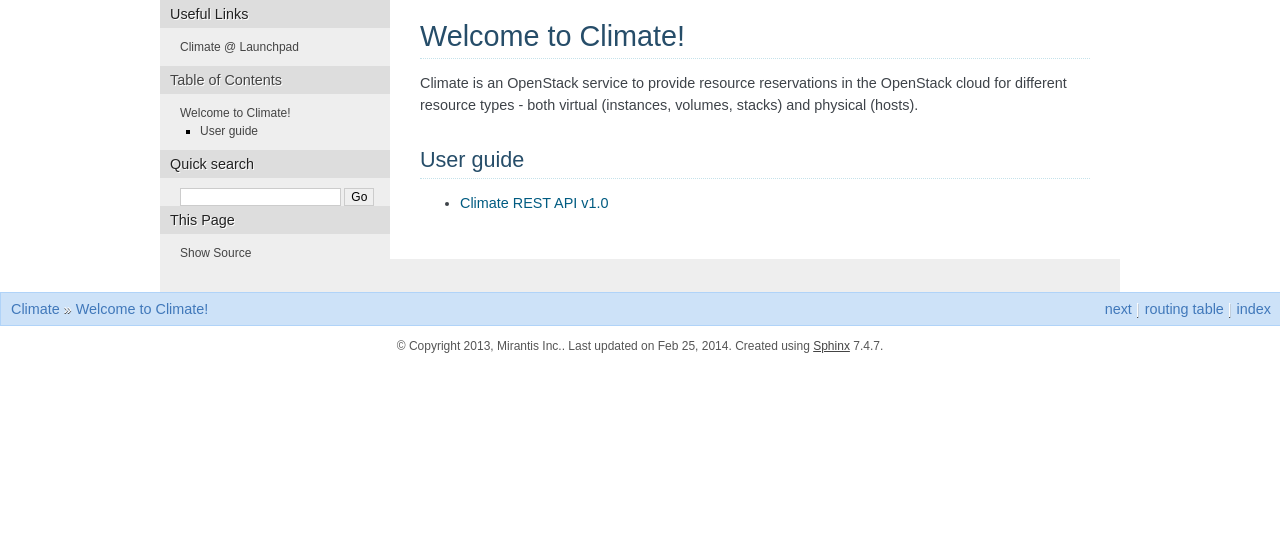
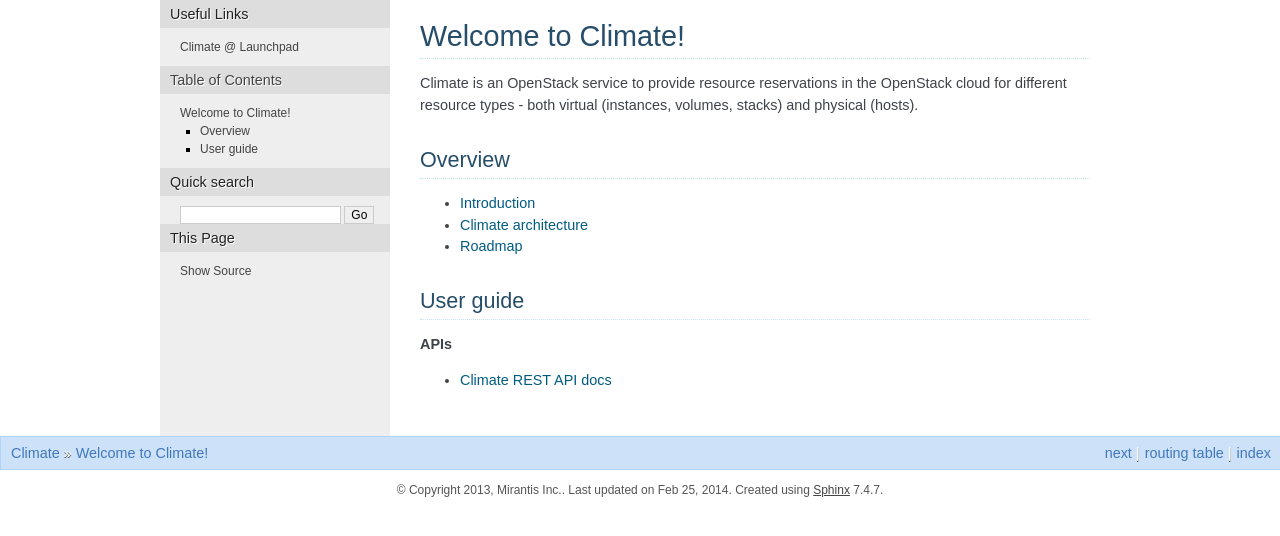
Before and after one commit to openstack/blazar, a Sphinx documentation site: the page built from doc/source/index.rst, in a window 1280 px wide. Shown: the top 536 px of the page. Built offline with Sphinx 7.4.7, drawn with Linux system fonts in a browser that asks for light colours; formulas are drawn with MathJax 3; the version number could not be read and is left out; some of the changed lines change nothing that is shown.

Commit message:
Start moving Climate docs from wiki to Sphinx docs
* add common introduction and architecture information
* create more appropriate structure for REST API docs

Change-Id: I27b95aa76814f5d6bf6737c56594c7e5ba9d667c
Partially implements: blueprint climate-docs

```diff
--- /dev/null
+++ b/doc/source/architecture.rst
@@ -0,0 +1,70 @@
+Climate architecture
+====================
+
+Climate design can be described by following diagram:
+
+.. image:: images/climate-architecture.png
+    :width: 700 px
+    :scale: 99 %
+    :align: left
+
+**climate-client** - provides the opportunity to communicate with Climate via
+*REST API* (climate-api service).
+
+**climate-api** - waits for the REST calls from the outside world to redirect
+them to the manager. climate-api communicates with climate-manager via RPC.
+Runs as a separated process.
+
+**climate-manager** - implements all logic and operations with leases,
+reservations and events. Communicates with Climate DB and stores there data
+structure of connected leases, reservations (both physical and virtual) and
+events. climate-manager service is responsible for running events created for
+lease and process all actions that should be done this moment. Manager uses
+resource-plugins to work with concrete resources (instances, volumes, compute
+hosts). climate-manager uses Keystone trusts to commit actions on behalf of
+user who has created lease before.
+
+**resource-plugin** - responsible for exact actions to do with reserved
+resources (VMs, volumes, etc.) When working knows only about resource ID and
+token to use. All resource plugins work in the same process as climate-manager.
+
+Virtual instance reservation
+----------------------------
+
+Virtual instance reservation mostly looks like usual instance booting for user
+- he/she only passes special hints to Nova containing information about future
+lease - lease start and end dates, its name, etc. Special Nova API extensions
+parse these parameter and use them to call Climate, passing to it ID of just
+created instance. If there is a need to reserve all instances in cloud (like in
+developer labs to automate process of resource reclaiming), default reservation
+extension might be used. By default it starts lease at the moment of request
+and gives it one month of lifetime.
+
+During the time lease has not started yet, instance will be shelved.
+
+Compute host reservation
+------------------------
+
+Now process of compute hosts reserving contains two steps:
+
+* admin marks hosts from common pool as possible to be reserved. That is
+  implemented by moving these hosts to special aggregate;
+* user asks for reserving of host with specified characteristics like:
+
+  * the region
+  * the availability zone
+  * the host capabilities extra specs (scoped and non-scoped format is
+    accepted)
+  * the number of CPU cores
+  * the amount of free RAM
+  * the amount of free disk space
+  * the number of hosts
+
+Technically speaking, resource ID here will be not host ID, because there might
+be many of them wanted. Resource here will be new aggregate containing reserved
+hosts. The time lease starts, user may use reserved compute capacity to run
+his/her instances on it passing special scheduler hint to Nova. When host is
+reserved, it’s not used for usual instance running, it might be used only when
+lease starts and only by passing reservation ID to Nova. That is implemented
+using special Nova Scheduler filter, that passes reservation ID to Climate and
+checks if user really can use reserved compute capacity.
--- a/doc/source/index.rst
+++ b/doc/source/index.rst
@@ -5,9 +5,22 @@
 OpenStack cloud for different resource types - both virtual (instances,
 volumes, stacks) and physical (hosts).
 
+Overview
+--------
+
+.. toctree::
+    :maxdepth: 1
+
+    introduction
+    architecture
+    Roadmap <https://wiki.openstack.org/wiki/Climate/Roadmap>
+
 User guide
 ----------
+
+**APIs**
+
 .. toctree::
    :maxdepth: 1
 
-   rest_api_v1.0
+   restapi/index
--- /dev/null
+++ b/doc/source/introduction.rst
@@ -0,0 +1,105 @@
+Introduction
+============
+
+Idea of creating Climate originated with two different use cases:
+
+* Compute host reservation (when user with admin privileges can reserve
+  hardware resources that are dedicated to the sole use of a tenant)
+* Virtual machine (instance) reservation (when user may ask reservation service
+  to provide him working VM not necessary now, but also in the future)
+
+Now these ideas have been transformed to more general view: with Climate user
+can request the resources of cloud environment to be provided (“leased”) to his
+project for specific amount on time, immediately or in future.
+
+Both virtual (Instances, Volumes, Networks) and hardware (full hosts with
+specific characteristics of RAM, CPU and etc) resources can be allocated via
+“lease”.
+
+In terms of benefits added, Resource Reservation Service will:
+
+* improve visibility of cloud resources consumption (current and planned for
+  future);
+* enable cloud resource planning based on current and future demand from end
+  users;
+* automate the processes of resource allocation and reclaiming;
+* provide energy efficiency for physical hosts (both compute and storage ones);
+* potentially provide leases as billable items for which customers can be
+  charged a flat fee or a premium price depending on amount of reserved cloud
+  resources and their usage.
+
+Glossary of terms
+-----------------
+
+**Reservation** is an allocation of certain cloud resource (Nova instance, Cinder
+volume, compute host, etc.) to particular project. Speaking about virtual
+reservations, we may have not only simple, solid ones (like already mentioned
+instances and volumes), but also complex ones - like Heat stacks and Savanna
+clusters. Reservation is characterized by status, resource type and identifier
+and lease it belongs to.
+
+**Lease** is a negotiation agreement between the provider (Climate, using OpenStack
+resources) and the consumer (user) where the former agrees to make some kind of
+resources (both virtual and physical) available to latter, based on a set of
+lease terms presented by the consumer. Here lease may be described as contract
+between user and reservation service about cloud resources to be provided right
+now or later. Technically speaking, lease is a group of reservations granted to
+particular project upon request. Lease is characterized by start time, end
+time, set of individual reservations and associated events.
+
+**Event** is simply something that may happen to lease. In most simple case event
+might describe lease start and lease end. Also it might be notification to user
+(e.g. about soon lease expiration) and some extra actions.
+
+Rationale
+---------
+
+Climate is created to:
+
+* manage cloud resources not only right now, but also in the future;
+* have dedicated recourses on certain amount of time;
+* prepare for the peak loads and perform capacity planning;
+* optimise energy consumption.
+
+Lease types (concepts)
+----------------------
+
+* **Immediate reservation**. Resources are provisioned immediately (like VM
+  boot or moving host to reserved user aggregate) or not at all. If request can
+  be fulfilled, lease is created and **success** status is returned. Lease
+  should be marked as **active** or **to_be_started**. Otherwise (if
+  request resource cannot be provisioned right now) failure status for this
+  request should be returned.
+* **Reservation with retries**. Mostly looks like previous variant, but in case
+  of failure, user may want to have several (configurable number) retries to
+  process lease creation action. In this case request will be processed till
+  that will be possible to create lease but not more than set in configuration
+  file number of times.
+* **Best-effort reservation**. Also might have place if lease creation request
+  cannot be fulfilled immediately. Best-effort mechanism starts something like
+  scavenger hunt trying to find resources for reservations. For compute hosts
+  reservation that makes much sense, because in case there are instances
+  belonging to other tenant on eligible hosts, and without them there will be
+  possible to reserve these hosts, Climate may start instances migration.
+  This operation can be timely and fairly complex and so different strategies
+  may be applied depending on heuristic factors such as the number, type and
+  state of the instances to be migrated. Also Climate should assert that there
+  are at least enough potential candidates for the migration prior to starting
+  the actual migration. If Climate decides to start migration, it returns
+  **success** state and marks lease as **in_progress**, otherwise -
+  **failure**. If this 'hunting' ends successfully before configurable
+  timeout has passed, lease should be marked as **active**, otherwise its
+  status is set to **timedout**.
+* **Delayed resource acquiring** or **scheduled reservation**. In this
+  reservation type lease is created successfully if Climate thinks there will
+  be enough resources to process provisioning later (otherwise this request
+  returns **failure** status). Lease is marked as **inactive** till all
+  resources will be actually provisioned. That works pretty nice and
+  predictable speaking about compute hosts reservation (because hosts as
+  resources are got not from common cloud pool, but from admin defined pool).
+  So Climate is possible to predict these physical resources usage and use that
+  information during lease creation. If we speak about virtual reservations,
+  here situation is more complicated, because all resources are got from common
+  cloud resources pool, and Climate cannot guarantee there will be enough
+  resources to provision them. In this failure case lease state will be marked
+  as **error** with appropriate explanation.
--- /dev/null
+++ b/doc/source/restapi/index.rst
@@ -0,0 +1,9 @@
+Climate REST API docs
+*********************
+
+This page includes documentation for Climate APIs.
+
+.. toctree::
+   :maxdepth: 1
+
+   rest_api_v1.0
```
Also changed, not shown: doc/source/images/climate-architecture.png (added), doc/source/restapi/rest_api_v1.0.rst (renamed from doc/source/rest_api_v1.0.rst).
